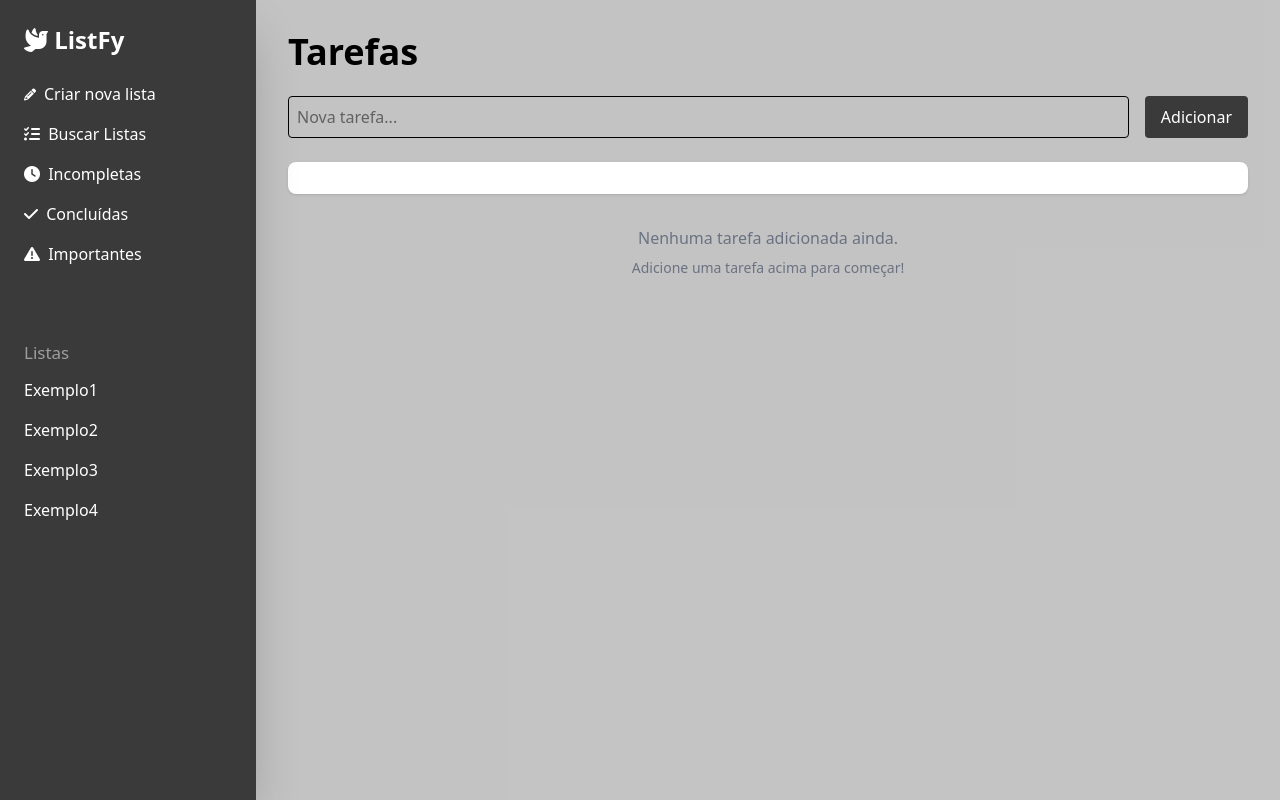
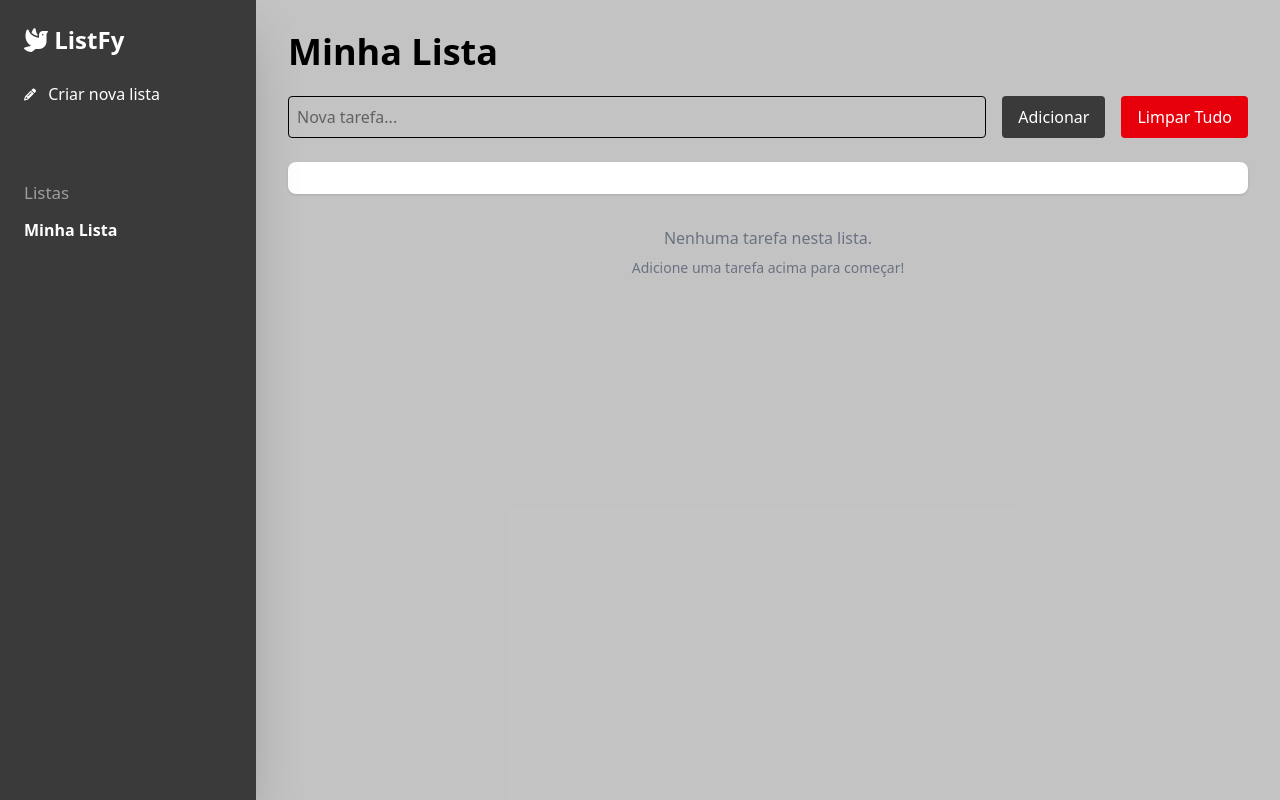
Before and after one commit to lucas19fonseca/ListFy, a React (Vite) app: page / in a window 1280 px wide. Built offline with nearby package versions, Linux system fonts and the light colour scheme.

Commit message:
feat: localstorage

```diff
--- a/src/components/Todo/Todo.jsx
+++ b/src/components/Todo/Todo.jsx
@@ -1,34 +1,75 @@
-import React, { useState } from "react";
+import React, { useState, useEffect } from "react";
 
 export default function Todo() {
-  const [tarefas, setTarefas] = useState([]);
+  const [listas, setListas] = useState(() => {
+    return JSON.parse(localStorage.getItem("listas")) || { "Minha Lista": [] };
+  });
+  const [listaAtiva, setListaAtiva] = useState("Minha Lista");
+  const [novaTarefa, setNovaTarefa] = useState("");
   const [mensagem, setMensagem] = useState("");
-  const [novaTarefa, setNovaTarefa] = useState("");
   const [sidebarAberta, setSidebarAberta] = useState(false);
+
+  useEffect(() => {
+    localStorage.setItem("listas", JSON.stringify(listas));
+  }, [listas]);
 
   function adicionarTarefa() {
     const tarefa = novaTarefa.trim();
-
     if (tarefa === "") {
       setMensagem("Digite uma tarefa para adicioná-la a sua lista!");
     } else {
-      setTarefas([...tarefas, tarefa]);
+      setListas({
+        ...listas,
+        [listaAtiva]: [...listas[listaAtiva], tarefa],
+      });
       setMensagem("Tarefa adicionada com sucesso!");
       setNovaTarefa("");
     }
+    setTimeout(() => setMensagem(""), 3000);
   }
 
   function removerTarefa(index) {
-    const novasTarefas = tarefas.filter((_, i) => i !== index);
-    setTarefas(novasTarefas);
+    const novas = [...listas[listaAtiva]];
+    novas.splice(index, 1);
+    setListas({
+      ...listas,
+      [listaAtiva]: novas,
+    });
   }
 
   function editarTarefa(index) {
-    const nova = prompt("Edite a tarefa:", tarefas[index]);
+    const nova = prompt("Edite a tarefa:", listas[listaAtiva][index]);
     if (nova && nova.trim() !== "") {
-      const novasTarefas = [...tarefas];
-      novasTarefas[index] = nova.trim();
-      setTarefas(novasTarefas);
+      const novas = [...listas[listaAtiva]];
+      novas[index] = nova.trim();
+      setListas({
+        ...listas,
+        [listaAtiva]: novas,
+      });
+    }
+  }
+
+  function limparTudo() {
+    if (listas[listaAtiva].length === 0) {
+      setMensagem("Não há nada para limpar!");
+    } else {
+      setListas({
+        ...listas,
+        [listaAtiva]: [],
+      });
+      setMensagem("Lista de tarefas limpa com sucesso!");
+    }
+    setTimeout(() => setMensagem(""), 3000);
+  }
+
+  function criarLista() {
+    const nome = prompt("Nome da nova lista:");
+    if (nome && nome.trim() !== "" && !listas[nome.trim()]) {
+      setListas({
+        ...listas,
+        [nome.trim()]: [],
+      });
+      setListaAtiva(nome.trim());
     }
   }
 
@@ -38,7 +79,7 @@ export default function Todo() {
 
   return (
     <div className="flex h-screen relative">
-      {/* Overlay para mobile */}
+      {/* Overlay mobile */}
       {sidebarAberta && (
         <div
           className="fixed inset-0 bg-black bg-opacity-50 z-40 md:hidden"
@@ -47,12 +88,13 @@ export default function Todo() {
       )}
 
       {/* Sidebar */}
-      <div className={`
-        fixed md:static top-0 left-0 h-full w-64 bg-[#3A3A3A] text-white p-6 shadow-2xl z-50 transition-transform duration-300 ease-in-out
-        ${sidebarAberta ? 'translate-x-0' : '-translate-x-full'}
-        md:translate-x-0 md:w-64 flex flex-col gap-2.5
-      `}>
-        {/* Botão fechar no mobile */}
+      <div
+        className={`
+          fixed md:static top-0 left-0 h-full w-64 bg-[#3A3A3A] text-white p-6 shadow-2xl z-50 transition-transform duration-300 ease-in-out
+          ${sidebarAberta ? "translate-x-0" : "-translate-x-full"}
+          md:translate-x-0 md:w-64 flex flex-col gap-2.5
+        `}
+      >
         <div className="flex justify-between items-center mb-4 md:mb-0">
           <h2 className="text-2xl font-bold">
             <i className="fa-solid fa-dove"></i> ListFy
@@ -61,54 +103,74 @@ export default function Todo() {
             className="md:hidden text-white hover:opacity-70"
             onClick={toggleSidebar}
           >
-            <svg className="w-6 h-6" fill="none" stroke="currentColor" viewBox="0 0 24 24">
-              <path strokeLinecap="round" strokeLinejoin="round" strokeWidth={2} d="M6 18L18 6M6 6l12 12" />
+            <svg
+              className="w-6 h-6"
+              fill="none"
+              stroke="currentColor"
+              viewBox="0 0 24 24"
+            >
+              <path
+                strokeLinecap="round"
+                strokeLinejoin="round"
+                strokeWidth={2}
+                d="M6 18L18 6M6 6l12 12"
+              />
             </svg>
           </button>
         </div>
 
         <nav className="flex flex-col gap-4 mt-4">
-          <button className="text-left hover:opacity-65 transition duration-200">
-            <i className="fa-solid fa-pencil fa-xs mr-2"></i>Criar nova lista
-          </button>
-          <button className="text-left hover:opacity-65 transition duration-200">
-            <i className="fa-solid fa-tasks mr-1"></i> Buscar Listas
-          </button>
-          <button className="text-left hover:opacity-65 transition duration-200">
-            <i className="fa-solid fa-clock mr-1"></i> Incompletas
-          </button>
-          <button className="text-left hover:opacity-65 transition duration-200">
-            <i className="fa-solid fa-check mr-1"></i> Concluídas
-          </button>
-          <button className="text-left hover:opacity-65 transition duration-200">
-            <i className="fa-solid fa-exclamation-triangle mr-1"></i> Importantes
+          <button
+            onClick={criarLista}
+            className="text-left hover:opacity-65 transition duration-200"
+          >
+            <i className="fa-solid fa-pencil fa-xs mr-2"></i> Criar nova lista
           </button>
         </nav>
 
         <div className="flex flex-col text-white pt-8 mt-8">
           <span className="text-[17px] font-light opacity-50 mb-3">Listas</span>
           <nav className="flex flex-col gap-4">
-            <button className="text-left hover:opacity-65 transition duration-200">Exemplo1</button>
-            <button className="text-left hover:opacity-65 transition duration-200">Exemplo2</button>
-            <button className="text-left hover:opacity-65 transition duration-200">Exemplo3</button>
-            <button className="text-left hover:opacity-65 transition duration-200">Exemplo4</button>
+            {Object.keys(listas).map((nome) => (
+              <button
+                key={nome}
+                onClick={() => setListaAtiva(nome)}
+                className={`text-left transition duration-200 ${
+                  listaAtiva === nome
+                    ? "font-bold text-white-500"
+                    : "hover:opacity-65"
+                }`}
+              >
+                {nome}
+              </button>
+            ))}
           </nav>
         </div>
       </div>
 
       {/* Área principal */}
       <div className="flex-1 bg-[#5e5e5e5e] p-4 md:p-8 w-full md:w-auto">
-        {/* Header com botão do menu */}
+        {/* Header */}
         <div className="flex items-center gap-4 mb-6">
           <button
             className="md:hidden bg-[#3A3A3A] text-white p-2 rounded hover:bg-[#4e4e4e] transition duration-200"
             onClick={toggleSidebar}
           >
-            <svg className="w-6 h-6" fill="none" stroke="currentColor" viewBox="0 0 24 24">
-              <path strokeLinecap="round" strokeLinejoin="round" strokeWidth={2} d="M4 6h16M4 12h16M4 18h16" />
+            <svg
+              className="w-6 h-6"
+              fill="none"
+              stroke="currentColor"
+              viewBox="0 0 24 24"
+            >
+              <path
+                strokeLinecap="round"
+                strokeLinejoin="round"
+                strokeWidth={2}
+                d="M4 6h16M4 12h16M4 18h16"
+              />
             </svg>
           </button>
-          <h1 className="text-3xl md:text-4xl font-bold">Tarefas</h1>
+          <h1 className="text-3xl md:text-4xl font-bold">{listaAtiva}</h1>
         </div>
 
         {/* Adicionar tarefa */}
@@ -126,17 +188,32 @@ export default function Todo() {
           >
             Adicionar
           </button>
+          <button
+            onClick={limparTudo}
+            className="bg-red-600 text-white px-4 py-2 rounded hover:bg-red-700 transition duration-400 whitespace-nowrap"
+          >
+            Limpar Tudo
+          </button>
         </div>
 
-        <p className={`mb-4 font-medium text-sm md:text-base ${mensagem.includes("sucesso") ? "text-green-700" : "text-red-500"}`}>
+        <p
+          className={`mb-4 font-medium text-sm md:text-base ${
+            mensagem.includes("sucesso") ? "text-green-700" : "text-red-500"
+          }`}
+        >
           {mensagem}
         </p>
 
         {/* Lista de tarefas */}
         <ul className="space-y-3 md:space-y-5 bg-white rounded-lg shadow-sm p-3 md:p-4">
-          {tarefas.map((tarefa, index) => (
-            <li key={index} className="flex flex-col sm:flex-row sm:justify-between sm:items-center gap-3 p-2 border-b border-gray-100 last:border-b-0">
-              <span className="text-sm md:text-base break-words flex-1">{tarefa}</span>
+          {listas[listaAtiva]?.map((tarefa, index) => (
+            <li
+              key={index}
+              className="flex flex-col sm:flex-row sm:justify-between sm:items-center gap-3 p-2 border-b border-gray-100 last:border-b-0"
+            >
+              <span className="text-sm md:text-base break-words flex-1">
+                {tarefa}
+              </span>
               <div className="flex gap-2 self-end sm:self-center">
                 <button
                   className="text-gray-600 hover:text-gray-800 p-2"
@@ -156,10 +233,12 @@ export default function Todo() {
           ))}
         </ul>
 
-        {tarefas.length === 0 && (
+        {listas[listaAtiva]?.length === 0 && (
           <div className="text-center py-8 text-gray-500">
-            <p>Nenhuma tarefa adicionada ainda.</p>
-            <p className="text-sm mt-2">Adicione uma tarefa acima para começar!</p>
+            <p>Nenhuma tarefa nesta lista.</p>
+            <p className="text-sm mt-2">
+              Adicione uma tarefa acima para começar!
+            </p>
           </div>
         )}
       </div>
```
Also changed, not shown: src/assets/Icone.svg (deleted).
